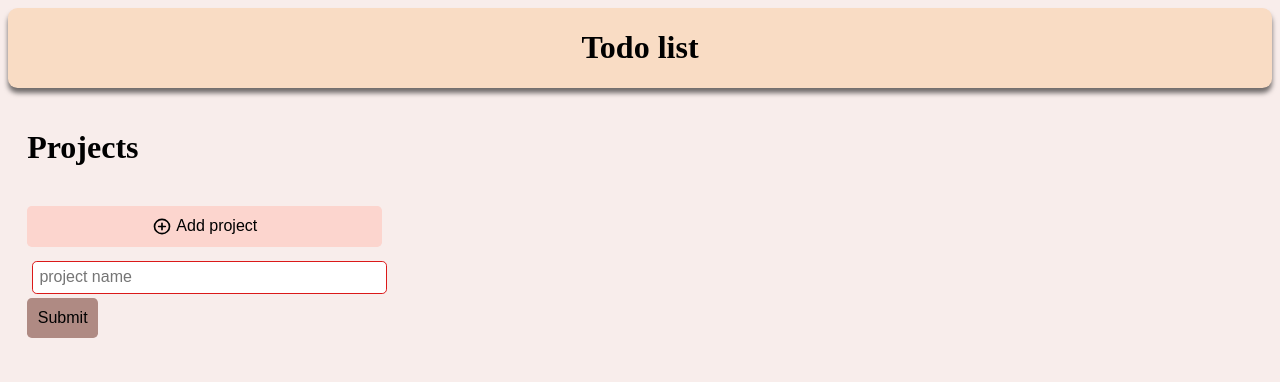
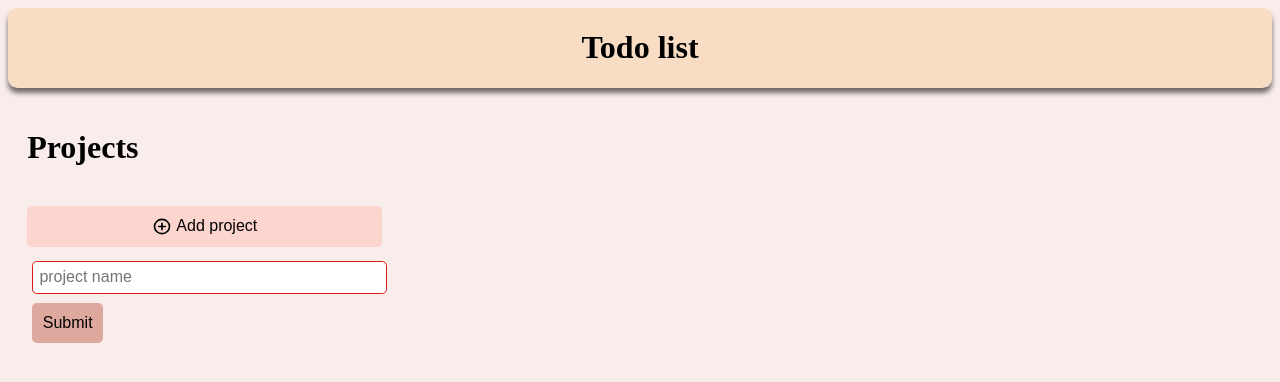
Before and after one commit to asiill/todo-list-app, a plain HTML site: page index.html in a window 1280 px wide. Both pictures are taken after a click on the button "Add project". Drawn offline with Linux system fonts and the light colour scheme.

Commit message:
Update form submit button margins

```diff
--- a/style.css
+++ b/style.css
@@ -208,7 +208,8 @@ form>input,textarea:invalid {
 }
 
 form>button {
-    background-color: rgb(175, 138, 131);
+    background-color: rgb(221, 168, 157);
+    margin: 5px 0 0 5px;
 }
 
 #date-error {
```
